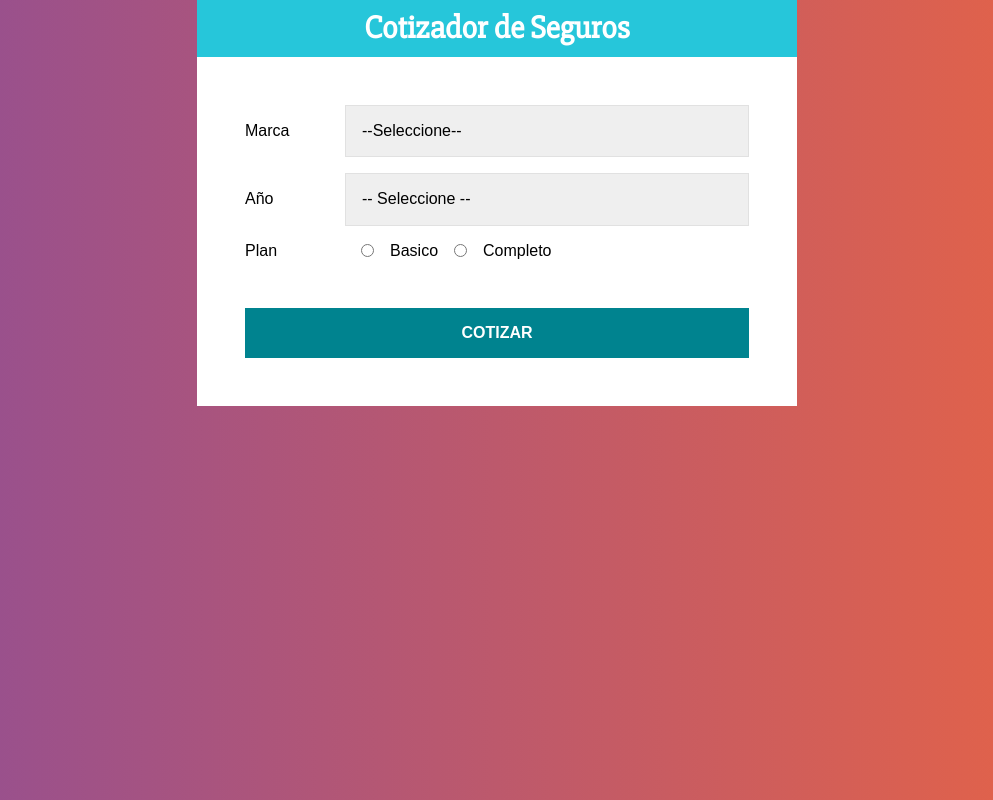
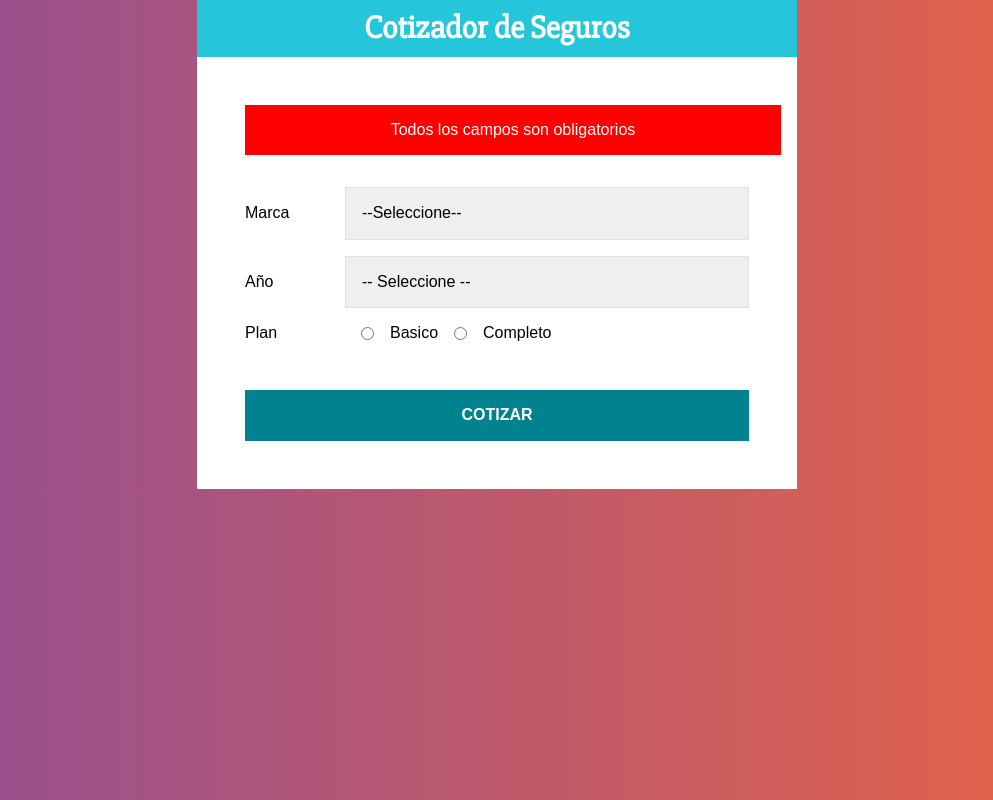
Before and after one commit to FedePe/cotizador-react, a React (Create React App) app: page / in a window 1280 px wide. Both pictures are taken after a click on the button "COTIZAR". Shown: the whole page, without its empty margins (143-1136 px from the left). Built offline with nearby package versions, Linux system fonts and the light colour scheme.

Commit message:
Validando el Formulario

```diff
--- a/src/components/Formulario.js
+++ b/src/components/Formulario.js
@@ -41,6 +41,15 @@
     }
 `;
 
+const Error = styled.div`
+    background-color: red;
+    color: white;
+    padding: 1rem;
+    width: 100%;
+    text-align: center;
+    margin-bottom: 2rem;
+`;
+
 const Formulario = () => {
 
     const [ datos, guardarDatos] = useState({
@@ -48,6 +57,8 @@
         year: '',
         plan: ''
     });
+
+    const [ error, guardarError] = useState(false);
 
     // extraer los valores del state
     const { marca, year, plan } = datos;
@@ -60,8 +71,37 @@
         })
     }
 
+    // cuando el usuario presiona submit
+    const cotizarSeguro = e => {
+        e.preventDefault();
+
+        if(marca.trim() === '' || year.trim() === '' || plan.trim() === ''){
+            guardarError(true);
+            return;
+        }
+        guardarError(false);
+
+        // obtener la diferencia de años
+
+        // por cada año hay que restar el 3%
+
+        // Americano 15%
+        // Asiatico 5%
+        // Europeo 30%
+
+        // Basico aumenta 20%
+        // Completo 50%
+
+        // Total
+    }
+
     return (
-        <form>
+        <form
+            onSubmit={cotizarSeguro}
+        >
+            { error ? <Error>Todos los campos son obligatorios</Error> : null }
+
+
             <Campo>
                 <Label>Marca</Label>
                 <Select
@@ -112,7 +152,7 @@
                     onChange={obtenerInformacion}
                 /> Completo
             </Campo>
-            <Boton type="button">
+            <Boton type="submit">
                 Cotizar
             </Boton>
         </form>
```
